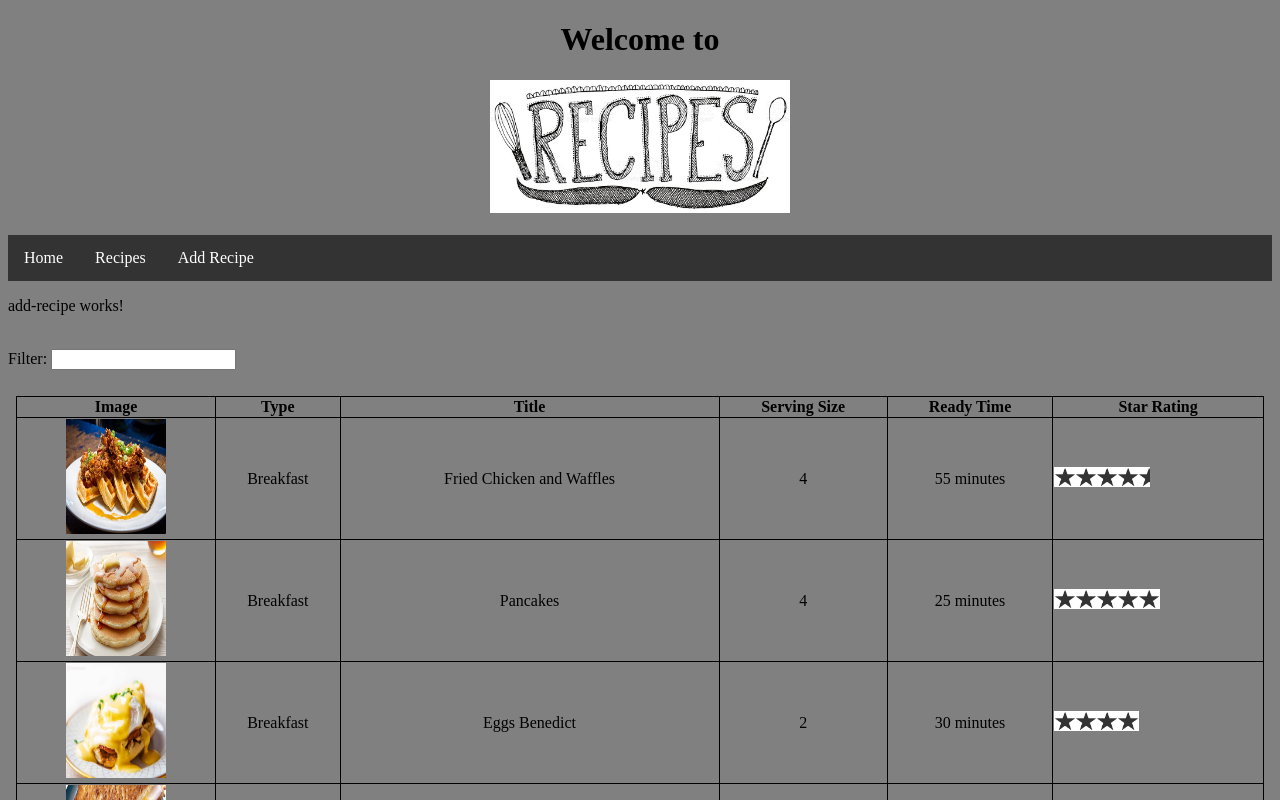
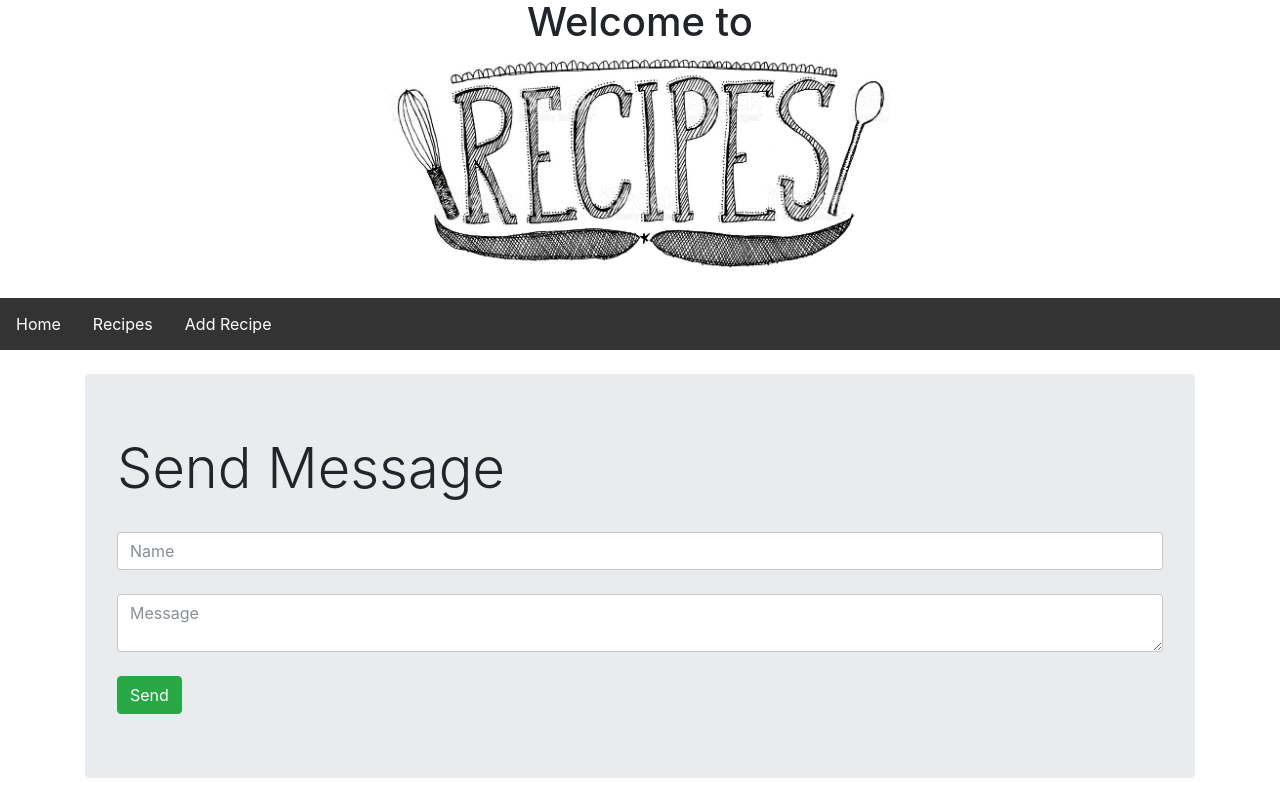
Before and after one commit to mlizama/Recipes, an Angular app in the folder Recipes/: page /addrecipe in a window 1280 px wide. Shown: the top 800 px of the page. Built offline with nearby package versions, Linux system fonts and the light colour scheme.

Commit message:
added message to project

```diff
--- a/Recipes/src/app/add-recipe/add-recipe.component.html
+++ b/Recipes/src/app/add-recipe/add-recipe.component.html
@@ -1,3 +1,49 @@
-<p>
-  add-recipe works!
-</p>
+
+<!doctype html>
+<link rel="stylesheet" href="https://maxcdn.bootstrapcdn.com/bootstrap/4.0.0-beta/css/bootstrap.min.css" integrity="sha384-/Y6pD6FV/Vv2HJnA6t+vslU6fwYXjCFtcEpHbNJ0lyAFsXTsjBbfaDjzALeQsN6M" crossorigin="anonymous">
+<script src="https://code.jquery.com/jquery-3.2.1.min.js" crossorigin="anonymous"></script>
+<script src="https://cdnjs.cloudflare.com/ajax/libs/popper.js/1.11.0/umd/popper.min.js" integrity="sha384-b/U6ypiBEHpOf/4+1nzFpr53nxSS+GLCkfwBdFNTxtclqqenISfwAzpKaMNFNmj4" crossorigin="anonymous"></script>
+<script src="https://maxcdn.bootstrapcdn.com/bootstrap/4.0.0-beta/js/bootstrap.min.js" integrity="sha384-h0AbiXch4ZDo7tp9hKZ4TsHbi047NrKGLO3SEJAg45jXxnGIfYzk4Si90RDIqNm1" crossorigin="anonymous"></script>
+<script src="/socket.io/socket.io.js"></script>
+
+<div class="container">
+    <br>
+    <div class="jumbotron">
+        <h1 class="display-4">Send Message</h1>
+        <br>
+        <input id="name" class="form-control" placeholder="Name">
+        <br>
+        <textarea id="message" class="form-control" placeholder="Message"></textarea>
+        <br>
+        <button id="send" class="btn btn-success">Send</button>
+    </div>
+    <div id="messages">
+
+    </div>
+</div>
+<script>
+    var socket = io()
+    $(() => {
+        $("#send").click(()=>{
+            var message = { name: $("#name").val(), message: $("#message").val()}
+            postMessage(message)
+        })
+        getMessages()
+    })
+
+    socket.on('message', addMessage)
+
+    function addMessage(message){
+        $("#messages").append(`<h4> ${message.name} </h4> <p> ${message.message} </p>`)
+    }
+
+    function getMessages() {
+        $.get('http://localhost:3000/messages', (data) => {
+            data.forEach(addMessage);
+        })
+    }
+
+    function postMessage(message) {
+        $.post('http://localhost:3000/messages', message)
+    }
+</script>
--- a/Recipes/src/app/app.component.html
+++ b/Recipes/src/app/app.component.html
@@ -3,7 +3,7 @@
     <h1>
       Welcome to {{ title }}
     </h1>
-    <img width="300" alt="Logo" src="./assets/recipeHome.jpg">
+    <img width="500" alt="Logo" src="./assets/recipeHome.jpg">
   </div>
 
   <br>
@@ -15,4 +15,3 @@
   <router-outlet></router-outlet>
 
   <br>
-<product-list></product-list>
```
